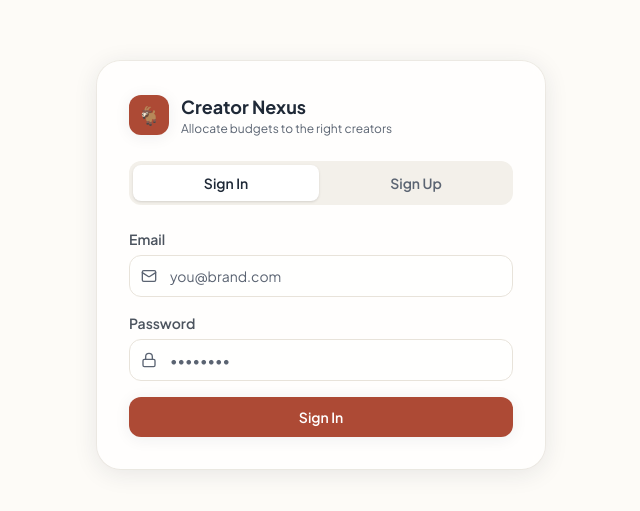
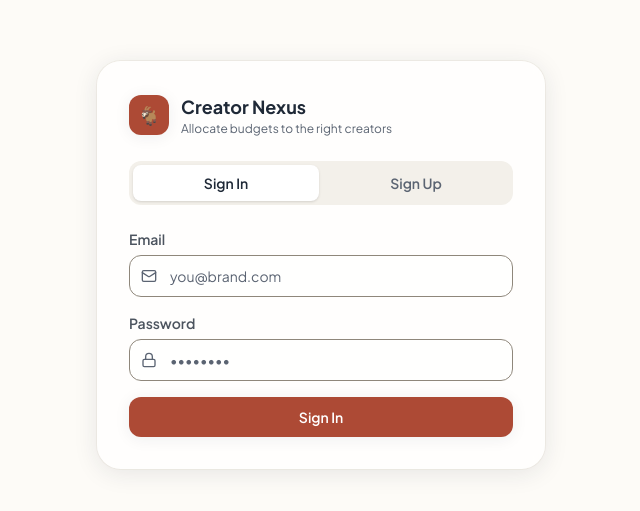
Before and after one commit to arukurmi/CreatorNexus, a Next.js app in the folder frontend/: page /login in a window 1280 px wide. Shown: the part 135-646 px from the top of the page, without its empty margins (319-959 px from the left). Built offline with nearby package versions, Linux system fonts and the light colour scheme; no server answers.

Commit message:
feat(frontend): add a 3.4:1 input border token and outline form controls with it

```diff
--- a/frontend/app/globals.css
+++ b/frontend/app/globals.css
@@ -15,6 +15,7 @@
   --color-muted: #F3F0EA;
   --color-muted-foreground: #5B6472;
   --color-border: #E8E3DA;
+  --color-input: #8F877B;
 
   --font-sans: var(--font-plus-jakarta), system-ui, sans-serif;
 
--- a/frontend/app/login/page.tsx
+++ b/frontend/app/login/page.tsx
@@ -132,7 +132,7 @@ export default function LoginPage() {
                 value={email}
                 onChange={(e) => setEmail(e.target.value)}
                 placeholder="you@brand.com"
-                className="w-full rounded-xl border border-border bg-white/60 py-2.5 pl-10 pr-3 text-sm text-foreground outline-none transition focus:border-primary focus:ring-2 focus:ring-primary/20"
+                className="w-full rounded-xl border border-input bg-white/60 py-2.5 pl-10 pr-3 text-sm text-foreground outline-none transition focus:border-primary focus:ring-2 focus:ring-primary/20"
               />
             </div>
           </div>
@@ -149,7 +149,7 @@ export default function LoginPage() {
                 value={password}
                 onChange={(e) => setPassword(e.target.value)}
                 placeholder="••••••••"
-                className="w-full rounded-xl border border-border bg-white/60 py-2.5 pl-10 pr-3 text-sm text-foreground outline-none transition focus:border-primary focus:ring-2 focus:ring-primary/20"
+                className="w-full rounded-xl border border-input bg-white/60 py-2.5 pl-10 pr-3 text-sm text-foreground outline-none transition focus:border-primary focus:ring-2 focus:ring-primary/20"
               />
             </div>
           </div>
--- a/frontend/app/strategist/page.tsx
+++ b/frontend/app/strategist/page.tsx
@@ -92,7 +92,7 @@ function Strategist() {
               rows={6}
               maxLength={4000}
               placeholder="e.g. We're launching a vegan skincare line for Gen-Z in metro cities. Goal: awareness + trust, premium-but-affordable vibe…"
-              className="w-full resize-y rounded-xl border border-border bg-white/70 p-4 text-sm text-foreground outline-none transition focus:border-primary focus:ring-2 focus:ring-primary/20"
+              className="w-full resize-y rounded-xl border border-input bg-white/70 p-4 text-sm text-foreground outline-none transition focus:border-primary focus:ring-2 focus:ring-primary/20"
             />
             <div className="mt-3 flex items-center justify-between">
               <span className="text-xs text-muted-foreground">{brief.length}/4000</span>
--- a/frontend/components/BudgetControls.tsx
+++ b/frontend/components/BudgetControls.tsx
@@ -134,7 +134,7 @@ export default function BudgetControls({
           <button
             type="button"
             onClick={() => setOpen((o) => !o)}
-            className="flex w-full items-center justify-between rounded-xl border border-border bg-white/70 px-4 py-2.5 text-sm font-medium text-foreground transition hover:border-primary/40"
+            className="flex w-full items-center justify-between rounded-xl border border-input bg-white/70 px-4 py-2.5 text-sm font-medium text-foreground transition hover:border-primary/40"
           >
             <span>
               {selected.emoji} {selected.label}
@@ -192,7 +192,7 @@ export default function BudgetControls({
           <select
             value={city}
             onChange={(e) => onCityChange(e.target.value)}
-            className="w-full cursor-pointer appearance-none rounded-xl border border-border bg-white/70 px-4 py-2.5 text-sm font-medium text-foreground transition hover:border-primary/40 focus:border-primary focus:outline-none"
+            className="w-full cursor-pointer appearance-none rounded-xl border border-input bg-white/70 px-4 py-2.5 text-sm font-medium text-foreground transition hover:border-primary/40 focus:border-primary focus:outline-none"
           >
             <option value="">🌐 All locations</option>
             {CITIES.map((c) => (
```
